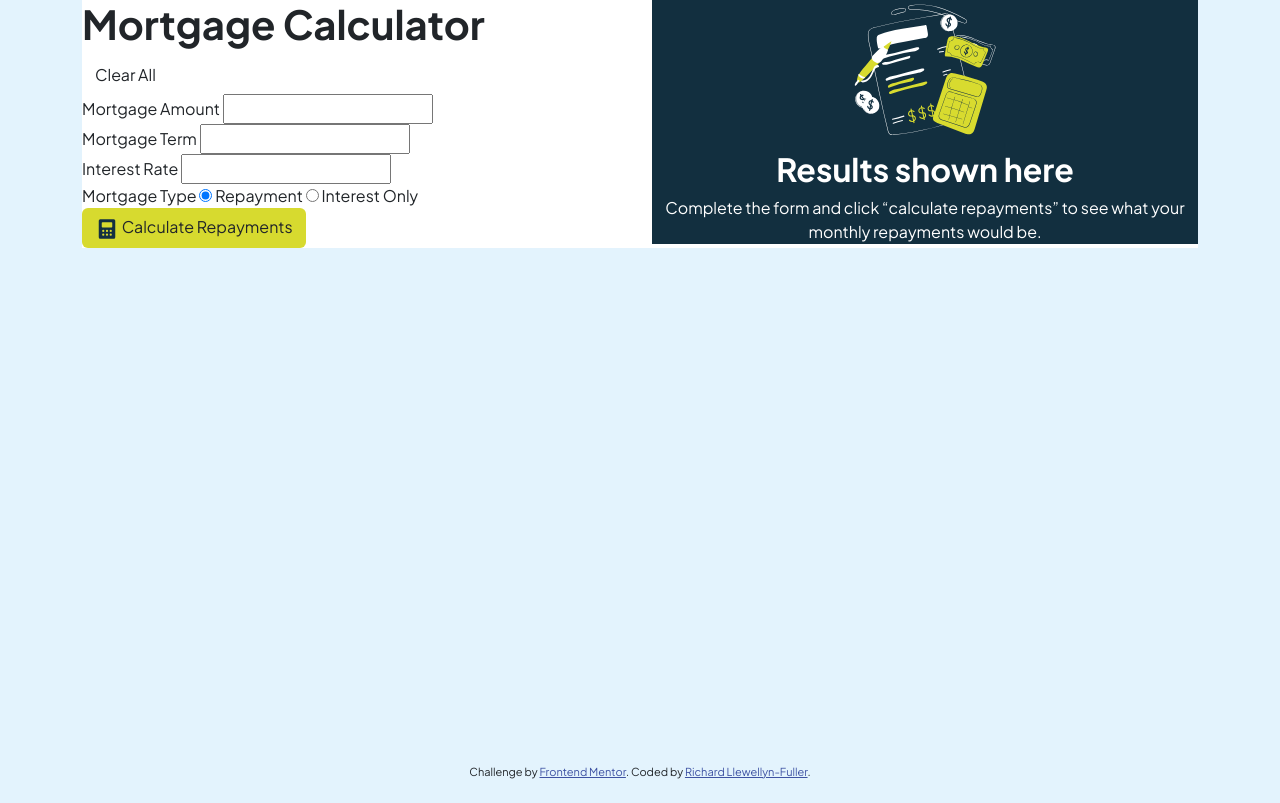
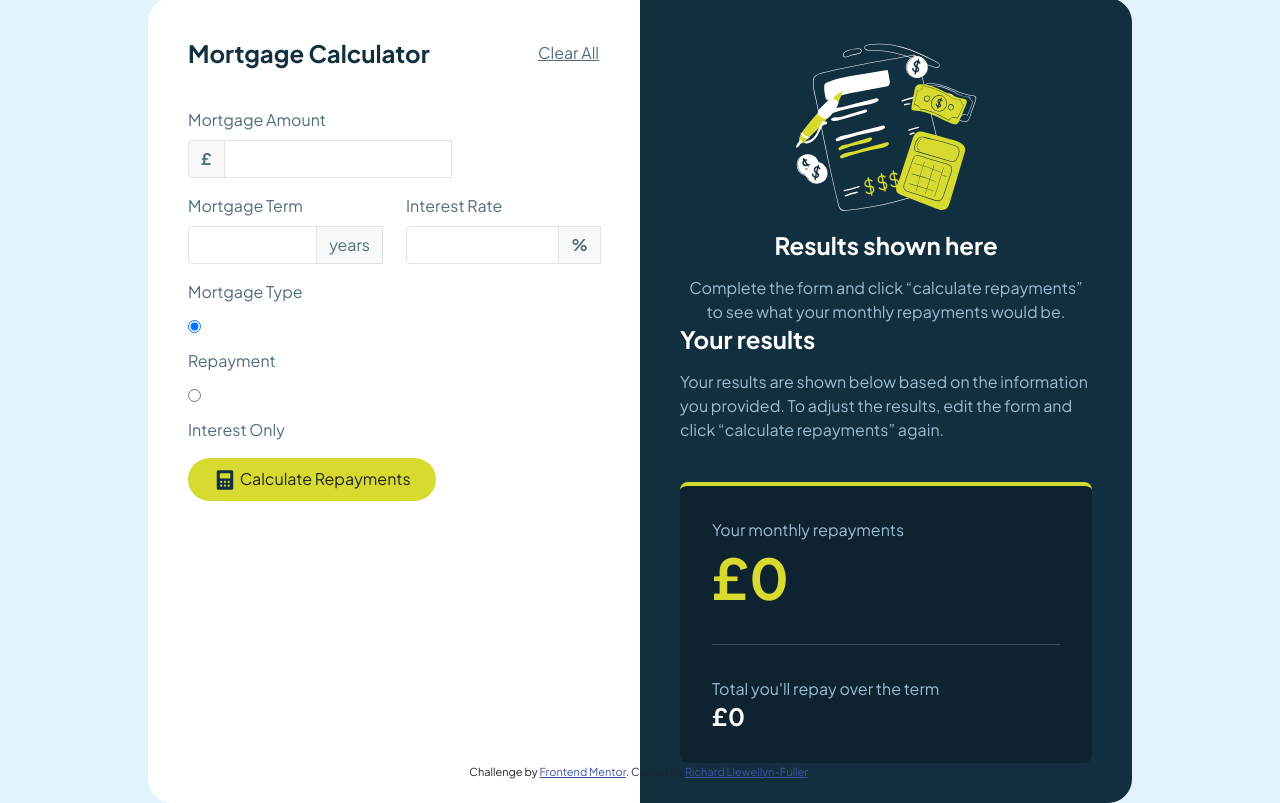
Before and after one commit to RichLlew182/mortgage-calculator, a plain HTML site: page index.html in a window 1280 px wide. Drawn offline with nearby package versions, Linux system fonts and the light colour scheme.

Commit message:
added additional styling

```diff
--- a/index.html
+++ b/index.html
@@ -32,26 +32,52 @@
 
 <body>
 
-  <div class="container">
-    <form id="mortgageCalculatorForm" class="bg-white">
-      <div class="row">
-        <div class="col-12 col-lg-6">
-          <div>
-            <h1>Mortgage Calculator</h1>
-            <button id="clearBtn" class="btn" href="#" type="button">Clear All</button>
+  <div class="wrapper d-flex flex-column justify-content-center align-items-center vh-100">
+    <div class="container-sm">
+      <form id="mortgageCalculatorForm" class="bg-white rounded-5 overflow-hidden">
+        <div class="d-flex flex-wrap">
+          <div class="col-12 col-md-6 gap-5 p-5" id="mortgageCalculator">
+            <div class="d-flex justify-content-between align-items-center mb-5">
+              <h1 class="color-slate-900 mb-0">Mortgage Calculator</h1>
+              <button id="clearBtn" class="btn color-slate-700 text-decoration-underline p-0" href="#"
+                type="button">Clear
+                All</button>
             </div>
 
-          <label for="mortgageAmount">Mortgage Amount</label>
-          <input type="text" name="mortgage-amount" id="mortgageAmount">
-          <div class="error error-mortgage-amount"></div>
+            <div class="input-fields d-flex flex-column gap-3 align-items-start">
+              <div>
+                <label for="mortgageAmount" class="form-label">Mortgage Amount</label>
+                <div class="input-group">
+                  <span class="input-group-text fw-bold" id="basic-addon3">£</span>
+                  <input type="text" class="d-block form-control" name="mortgage-amount" id="mortgageAmount">
+                  <div class="d-block form-text error error-mortgage-amount"></div>
+                </div>
+              </div>
 
-          <label for="mortgageTerm">Mortgage Term</label>
-          <input type="text" name="mortgage-term" id="mortgageTerm" max="40">
-          <div class="error error-mortgage-term"></div>
+              <div class="row">
+                <div class="col col-12 col-sm-6">
 
-          <label for="interestRate">Interest Rate</label>
-          <input type="text" name="interest-rate" id="interestRate">
-          <div class="error error-interest-rate"></div>
+                  <div>
+                    <label for="mortgageTerm" class="form-label">Mortgage Term</label>
+                    <div class="input-group fw-bold">
+                      <input type=" text" class="form-control" name="mortgage-term" id="mortgageTerm" max="40">
+                      <span class="input-group-text">years</span>
+                      <div class="error form-text error-mortgage-term"></div>
+                    </div>
+                  </div>
+                </div>
+
+                <div class="col col-12 col-sm-6">
+                  <div>
+                    <label for="interestRate" class="form-label">Interest Rate</label>
+                    <div class="input-group">
+                      <input type="text" class="form-control" name="interest-rate" id="interestRate">
+                      <span class="input-group-text fw-bold">%</span>
+                      <div class="error form-text error-interest-rate"></div>
+                    </div>
+                  </div>
+                </div>
+              </div>
 
               <label for="mortgage-type">Mortgage Type</label>
               <input type="radio" id="repayment" name="mortgage-type" value="Repayment" checked="true">
@@ -60,20 +86,22 @@
               <label for="interestOnly">Interest Only</label>
 
 
-          <button id="calculateRepaymentsBtn" class="btn bg-lime" type="submit"><img
+              <button id="calculateRepaymentsBtn" class="btn bg-lime rounded-5 py-2 px-4" type="submit"><img
                   src="./assets/images/icon-calculator.svg" alt=""> Calculate
                 Repayments</button>
             </div>
 
-        <div class="col-12 col-lg-6">
+
+          </div>
+
+          <div class="col-12 col-md-6">
             <!-- Empty results start -->
-
-
-          <div class="results-empty text-white bg-slate-900 text-center">
-            <img src="./assets/images/illustration-empty.svg" height="150" width="150" alt="Mortgage Calculator">
+            <div id="mortgateResults" class="text-white bg-slate-900 p-5 h-100">
+              <div class="results-empty text-center">
+                <img src="./assets/images/illustration-empty.svg" height="192" width="192" alt="Mortgage Calculator">
                 <h2>Results shown here</h2>
 
-            <p>
+                <p class="color-slate-300">
                   Complete the form and click “calculate repayments” to see what
                   your monthly repayments would be.
                 </p>
@@ -83,25 +111,36 @@
 
               <!-- Completed results start -->
 
-          <div class="results-completed">
+              <div class="results-completed d-flex flex-column gap-5">
+                <div>
                   <h2>Your results</h2>
 
-            <p>
+                  <p class="color-slate-300">
                     Your results are shown below based on the information you provided.
                     To adjust the results, edit the form and click “calculate repayments” again.
                   </p>
+                </div>
 
-            <p>Your monthly repayments</p>
-            <div class="repayment-amount">£0</div>
-
-            <p>Total you'll repay over the term</p>
-            <div class="total-repayment">£0</div>
+                <div class="d-flex flex-column gap-4 bg-black p-4 rounded-3 border-top border-4 border-lime"
+                  style="--bs-bg-opacity: 0.25">
+                  <div>
+                    <p class="color-slate-300">Your monthly repayments</p>
+                    <div class="repayment-amount fw-bold color-lime">£0</div>
+                  </div>
+                  <hr class="color-slate-300 my-0">
+                  <div>
+                    <p class="color-slate-300">Total you'll repay over the term</p>
+                    <div class="total-repayment fw-bold">£0</div>
+                  </div>
+                </div>
+              </div>
             </div>
 
           </div>
         </div>
 
       </form>
+    </div>
   </div>
 
   <div class="attribution">
--- a/style.css
+++ b/style.css
@@ -6,6 +6,7 @@
 :root {
 
     --lime: hsl(61, 70%, 52%);
+    --limeLight: hsl(61, 70%, 76%);
     --red: hsl(4, 69%, 50%);
     --white: hsl(0, 0%, 100%);
     --slate-100: hsl(202, 86%, 94%);
@@ -16,10 +17,21 @@
 
     --fw-bold: 700;
     --fw-normal: 500;
+
+    --bs-border-radius: 0.25rem;
+    --bs-border-radius-xxl: 1.5rem;
+}
+
+.border-lime {
+    --bs-border-color: var(--lime)
 }
 
 .bg-lime {
     background-color: var(--lime);
+}
+
+.color-lime {
+    color: var(--lime)
 }
 
 .bg-red {
@@ -38,6 +50,10 @@
     background-color: var(--slate-300);
 }
 
+.color-slate-300 {
+    color: var(--slate-300)
+}
+
 .bg-slate-500 {
     background-color: var(--slate-500);
 }
@@ -46,8 +62,36 @@
     background-color: var(--slate-700);
 }
 
+.color-slate-700 {
+    color: var(--slate-700)
+}
+
 .bg-slate-900 {
     background-color: var(--slate-900);
+}
+
+.color-slate-900 {
+    color: var(--slate-900);
+}
+
+.p-4 {
+    padding: 2rem !important;
+}
+
+.p-5 {
+    padding: 2.5rem !important;
+}
+
+.gap-4 {
+    gap: 2rem !important;
+}
+
+.gap-5 {
+    gap: 2.5rem !important;
+}
+
+.mb-5 {
+    margin-bottom: 2.5rem !important;
 }
 
 body {
@@ -62,16 +106,43 @@ p {
 h1,
 h2 {
     font-weight: var(--fw-bold);
+    font-size: 24px;
+    line-height: 125%;
+    margin-bottom: 1rem;
 }
 
-.results-completed {
+label,
+.input-group-text {
+    color: var(--slate-700)
+}
+
+.btn.bg-lime:hover {
+    background-color: var(--limeLight);
+}
+
+/* .results-completed {
     display: none
+} */
+
+.container-sm {
+    max-width: 1008px;
 }
 
 div.error {
-    color: var(--red)
+    color: var(--red);
+    font-size: 14px;
 }
 
 input.error {
     border: 1px solid var(--red)
 }
+
+.repayment-amount {
+    font-size: 56px;
+    line-height: 125%;
+}
+
+.total-repayment {
+    font-size: 24px;
+    line-height: 125%;
+}
```
Lines whose indentation alone changed are shown as unchanged.
